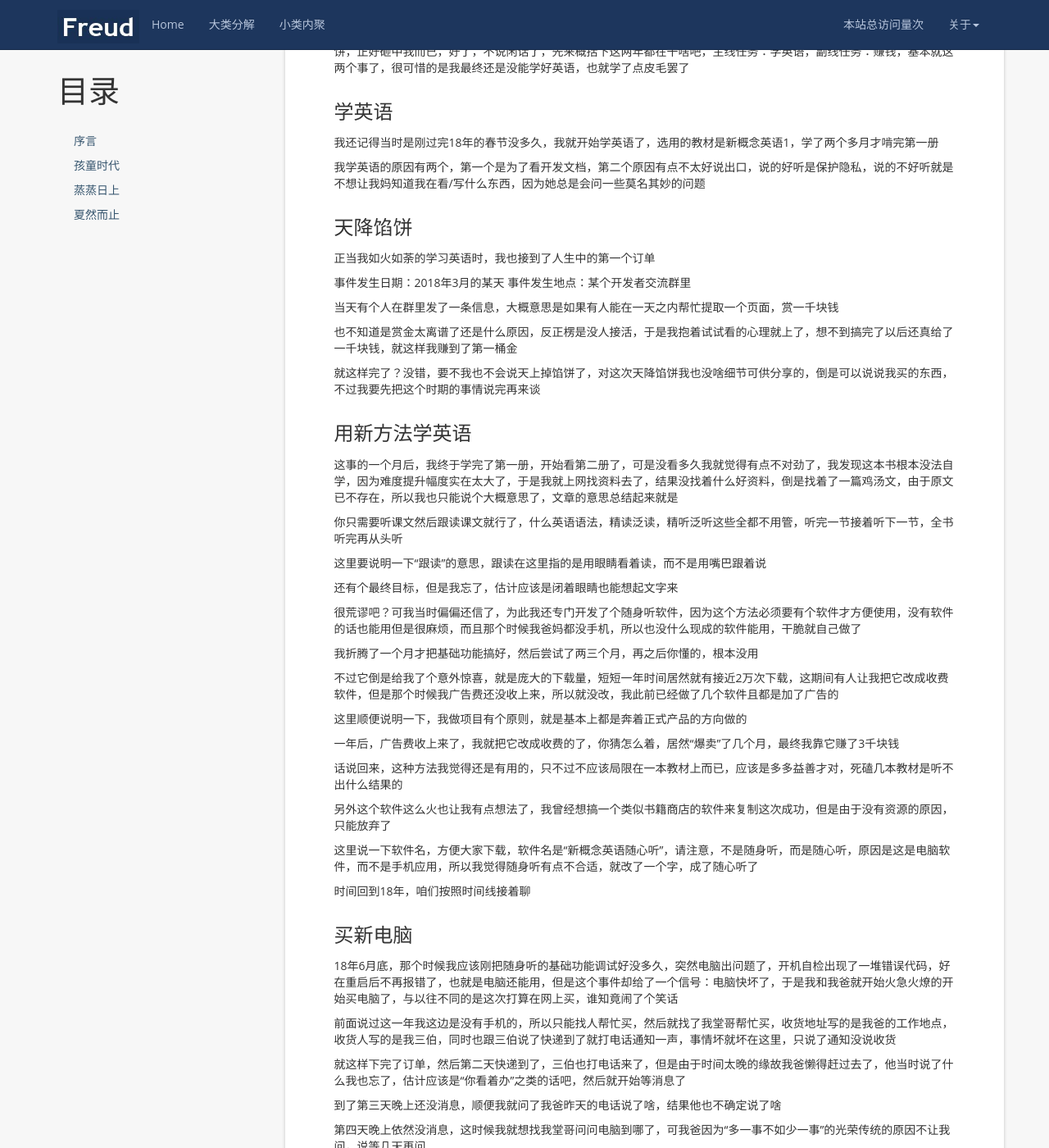
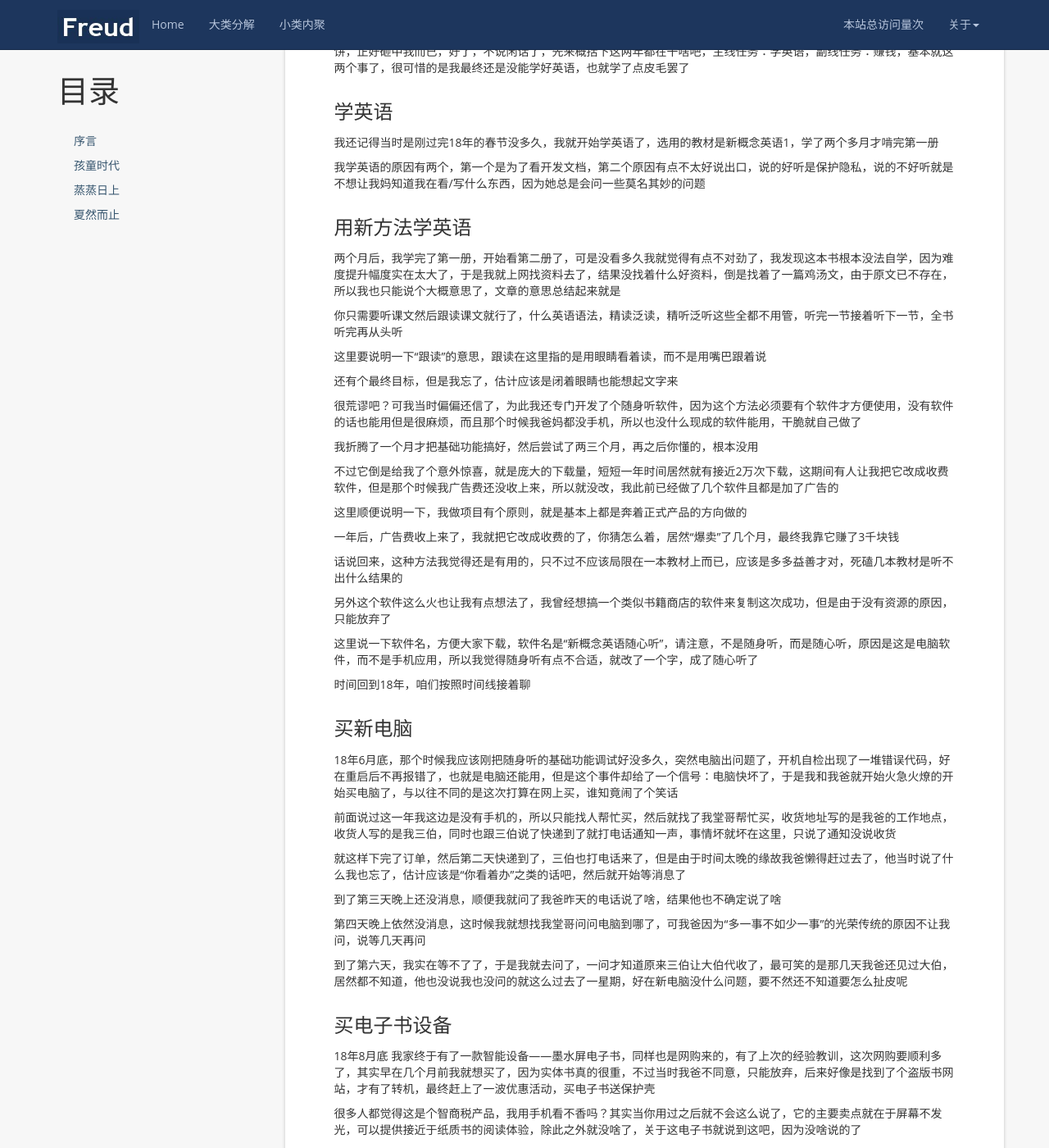
Before and after one commit to kljzndx/My-Blog, a Jekyll site: the page built from _posts/2021-07-07-autobiography.md, in a window 1280 px wide and 1400 px high, scrolled down 3533 px. Shown: the whole window at 82% size. Built offline with Jekyll 4.4.1, drawn with Linux system fonts in a browser that asks for light colours; nearby versions of some CDN libraries; comment, search, counter and statistics services are not loaded; some of the changed text lies outside the part shown.

Commit message:
更正时间线

```diff
--- a/_posts/2021-07-07-autobiography.md
+++ b/_posts/2021-07-07-autobiography.md
@@ -135,22 +135,9 @@ tags: [自传]
 
 我学英语的原因有两个，第一个是为了看开发文档，第二个原因有点不太好说出口，说的好听是保护隐私，说的不好听就是不想让我妈知道我在看/写什么东西，因为她总是会问一些莫名其妙的问题
 
-### 天降馅饼
-
-正当我如火如荼的学习英语时，我也接到了人生中的第一个订单
-
-事件发生日期：2018年3月的某天
-事件发生地点：某个开发者交流群里
-
-当天有个人在群里发了一条信息，大概意思是如果有人能在一天之内帮忙提取一个页面，赏一千块钱
-
-也不知道是赏金太离谱了还是什么原因，反正楞是没人接活，于是我抱着试试看的心理就上了，想不到搞完了以后还真给了一千块钱，就这样我赚到了第一桶金
-
-就这样完了？没错，要不我也不会说天上掉馅饼了，对这次天降馅饼我也没啥细节可供分享的，倒是可以说说我买的东西，不过我要先把这个时期的事情说完再来谈
-
 ### 用新方法学英语
 
-这事的一个月后，我终于学完了第一册，开始看第二册了，可是没看多久我就觉得有点不对劲了，我发现这本书根本没法自学，因为难度提升幅度实在太大了，于是我就上网找资料去了，结果没找着什么好资料，倒是找着了一篇鸡汤文，由于原文已不存在，所以我也只能说个大概意思了，文章的意思总结起来就是
+两个月后，我学完了第一册，开始看第二册了，可是没看多久我就觉得有点不对劲了，我发现这本书根本没法自学，因为难度提升幅度实在太大了，于是我就上网找资料去了，结果没找着什么好资料，倒是找着了一篇鸡汤文，由于原文已不存在，所以我也只能说个大概意思了，文章的意思总结起来就是
 
 你只需要听课文然后跟读课文就行了，什么英语语法，精读泛读，精听泛听这些全都不用管，听完一节接着听下一节，全书听完再从头听
 
```
Also changed, not shown: other parts of _posts/2021-07-07-autobiography.md (+8 -0 lines).
